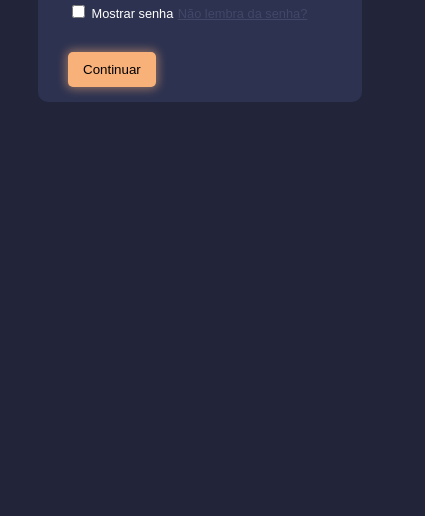
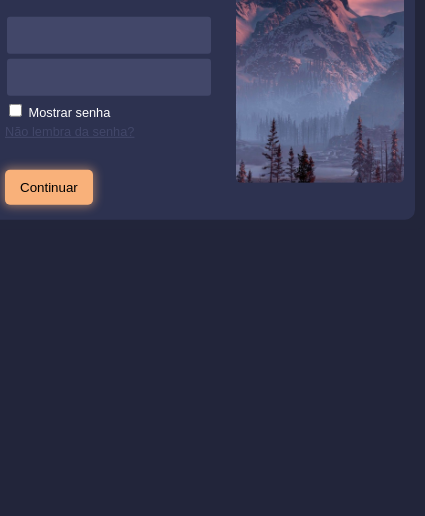
Before and after one commit to Cauasl/hggg, a plain HTML site: page tst6/index.html in a window 390 px wide. Shown: the part 328-844 px from the top of the page, 425 px wide, since content can reach past the window. Drawn offline with Linux system fonts and the light colour scheme; a web font is replaced by a local one.

Commit message:
Atualizando o projeto

```diff
--- a/tst6/style.css
+++ b/tst6/style.css
@@ -13,18 +13,30 @@
 }
 
 body {
-	background-color: var(--cor5);
+	background: var(--cor5) url('imagens/paisagemteladesktop.jpg') right center no-repeat fixed;
+	background-size: cover;
 	font: normal 1em var(--fontRethinkSans);
 	color: var(--cor0);
+	position: relative;
+	height: 95vh;
+}
+
+#tela {
+	position: relative;
+	height: 100%;
+	background-color: var(--cor5);
+	width: 500px;
 }
 
 main {
 	background-color: var(--cor5);
-	padding: 10px 20px 10px 30px;
+	padding: 10px;
 	border-radius: 10px;
-	max-width: 480px;
-	margin-right: auto;
-	position: relative;
+	width: 460px;
+	position: absolute;
+	top: 50%;
+	left: 0%;
+	transform: translate(0%, -50%);
 }
 
 section#cabeca, section#login {
@@ -120,9 +132,16 @@ input.text:focus {
 
 
 @media screen and (max-width: 740px) {
+	body {
+		background: var(--cor5) none right center no-repeat fixed;
+	}
+
 	main {
 		max-width: 440px;
-		margin: auto;
+		height: auto;
+		top: 50%;
+		left: 50%;
+		transform: translate(-50%, -60%);
 	}
 
 	img {
```
Also changed, not shown: tst6/index.html (+0 -1 lines), tst6/imagens/paisagemteladesktop.jpg (added).
